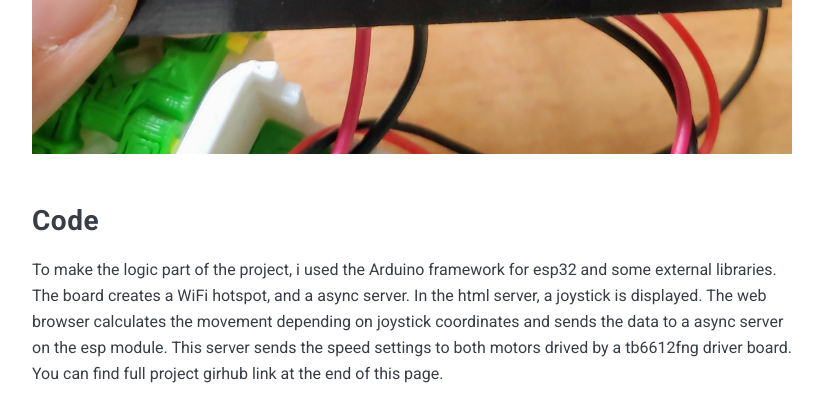
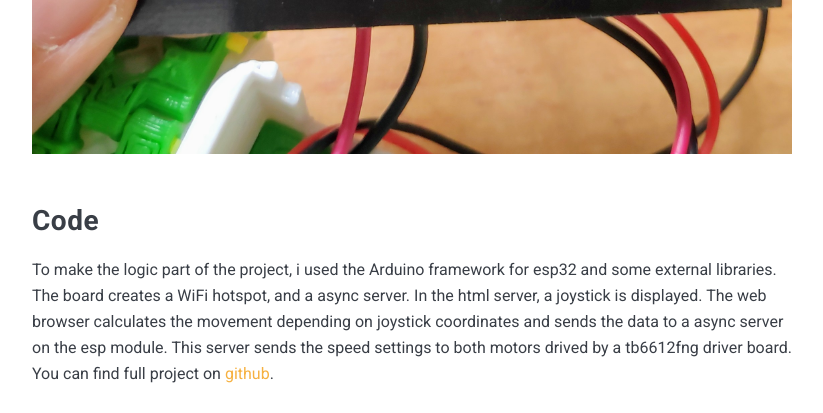
Before and after one commit to nkmakes/nkmakes.github.io, a Jekyll site: the page built from _posts/2020-08-10-smars-esp32-wifi-robot-tank.md, in a window 1280 px wide and 900 px high, scrolled down 3508 px, cut to the strip 0-413 px from the top of the window. Shown: the whole strip, without its empty margins (228-1051 px from the left). Built offline with Jekyll 4.4.1, drawn with Linux system fonts in a browser that asks for light colours; nearby versions of some CDN libraries; comment, search, counter and statistics services are not loaded.

Commit message:
Update 2020-08-10-smars-esp32-wifi-robot-tank.md

```diff
--- a/_posts/2020-08-10-smars-esp32-wifi-robot-tank.md
+++ b/_posts/2020-08-10-smars-esp32-wifi-robot-tank.md
@@ -27,7 +27,7 @@ Notice that all of the tb6612 are soldered to male pin headers to be able to con
 ## Code
 
 To make the logic part of the project, i used the Arduino framework for esp32 and some external libraries.
-The board creates a WiFi hotspot, and a async server. In the html server, a joystick is displayed. The web browser calculates the movement depending on joystick coordinates and sends the data to a async server on the esp module. This server sends the speed settings to both motors drived by a tb6612fng driver board. You can find full project girhub link at the end of this page.
+The board creates a WiFi hotspot, and a async server. In the html server, a joystick is displayed. The web browser calculates the movement depending on joystick coordinates and sends the data to a async server on the esp module. This server sends the speed settings to both motors drived by a tb6612fng driver board. You can find full project on [github](https://github.com/nkmakes/SMARS-esp32).
 
 
 <script src="https://gist.github.com/nkmakes/d50d0627f8821a73645102e1be1dcb17.js"></script>
```
